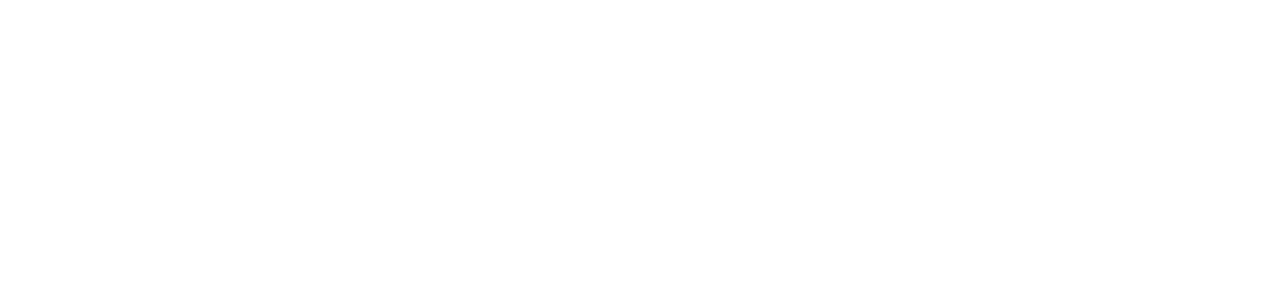
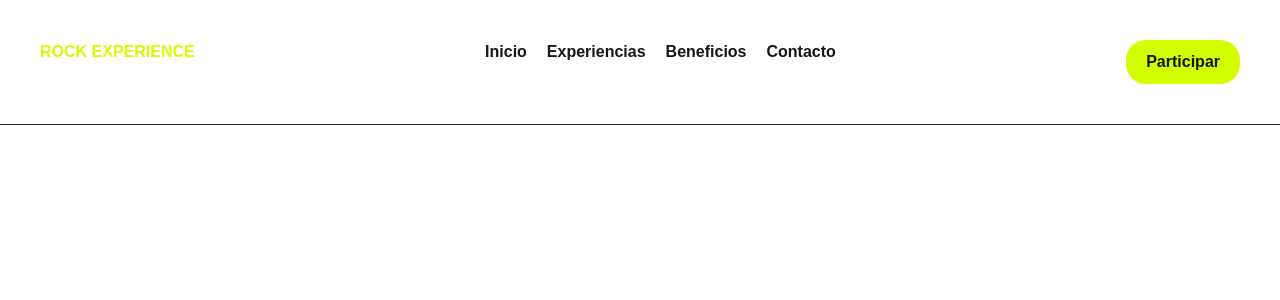
Before and after one commit to oscarcm1/rock-experience, a Next.js app: page / in a window 1280 px wide. Shown: the top 300 px of the page. Built offline with nearby package versions, Linux system fonts and the light colour scheme.

Commit message:
feat(header): add header component

```diff
--- a/app/page.tsx
+++ b/app/page.tsx
@@ -1,7 +1,9 @@
+import Header from "@/components/Header/Header";
 
 export default function Home() {
   return (
     <div className="">
+      <Header/>
       <main className="">
 
 
--- a/components/Header/Header.module.scss
+++ b/components/Header/Header.module.scss
@@ -0,0 +1,47 @@
+@use "../../styles/variables" as variables;
+
+
+
+.header {
+    position: fixed;
+    width: 100%;
+    padding: 40px;
+    display: flex;
+    flex-direction: row;
+    justify-content: space-between;
+    border-bottom: 1px solid variables.$color-border;
+
+    &__logo {
+        color: variables.$color-primary;
+    }
+
+    nav {
+        width: 100%;
+        display: flex;
+        justify-content: space-between;
+
+        ul {
+            display: flex;
+            gap: 20px;
+        }
+
+        a {
+            font-weight: bold;
+            &:hover{
+                color: variables.$color-primary;
+            }
+        }
+    }
+}
+
+.cta {
+    background-color: variables.$color-primary;
+    border-radius: variables.$border-radius;
+    padding: 10px 20px;
+    color: variables.$color-surface;
+
+    &:hover{
+        background-color: variables.$color-surface-light;
+        border-bottom: 1px solid variables.$color-border;
+    }
+}
--- a/components/Header/Header.tsx
+++ b/components/Header/Header.tsx
@@ -0,0 +1,19 @@
+import styles from "./Header.module.scss"
+
+export default function Header() {
+    return (
+        <header className={styles.header}>
+            <nav aria-label="Navegación principal">
+                <a className={styles.header__logo} href="#" aria-label="ROCK EXPERIENCE - Inicio">ROCK EXPERIENCE</a>
+                <ul>
+                    <li><a href="#">Inicio</a></li>
+                    <li><a href="#experiencias">Experiencias</a></li>
+                    <li><a href="#beneficios">Beneficios</a></li>
+                    <li><a href="#contacto">Contacto</a></li>
+                </ul>
+                <a href="#participar" className={styles.cta}>Participar</a>
+            </nav>
+
+        </header>
+    )
+}
```
